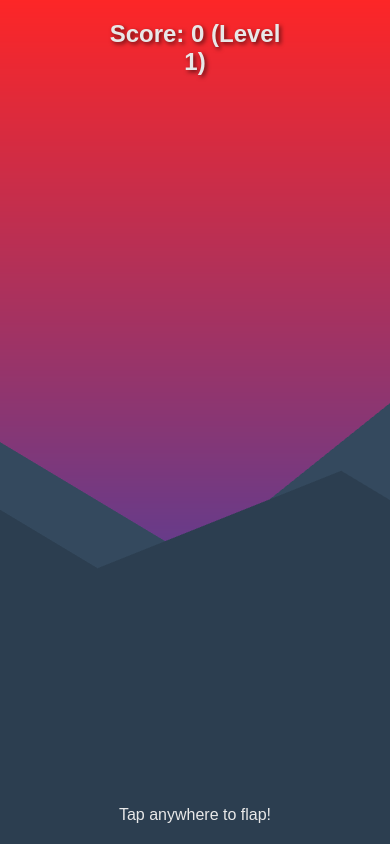
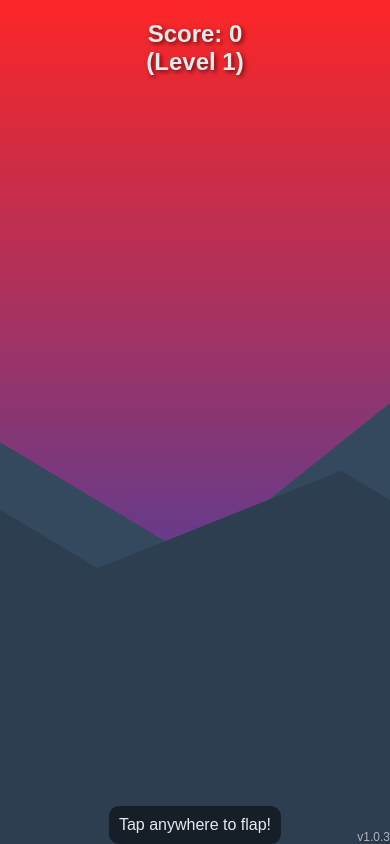
Before and after one commit to mptrista/flappy_bird_sunset, a website built with Vite: page index.html in a window 390 px wide. Built offline with nearby package versions, Linux system fonts and the light colour scheme; animation ran at ten frames a second.

Commit message:
Add version display (v1.0.3) to game UI

```diff
--- a/index.html
+++ b/index.html
@@ -2,29 +2,44 @@
 <html lang="en">
 <head>
     <meta charset="UTF-8">
-    <meta name="viewport" content="width=device-width, initial-scale=1.0, maximum-scale=1.0, user-scalable=no">
+    <meta name="viewport"
+        content="width=device-width, initial-scale=1.0, maximum-scale=1.0, user-scalable=no, viewport-fit=cover">
     <meta name="mobile-web-app-capable" content="yes">
     <meta name="apple-mobile-web-app-capable" content="yes">
     <title>Flappy Bird - Sunset Edition</title>
     <style>
+        * {
+            -webkit-touch-callout: none;
+            -webkit-user-select: none;
+            -khtml-user-select: none;
+            -moz-user-select: none;
+            -ms-user-select: none;
+            user-select: none;
+            touch-action: none;
+        }
+
         body {
             margin: 0;
+            padding: 0;
             overflow: hidden;
-            display: flex;
-            justify-content: center;
-            align-items: center;
-            width: 100vw;
-            height: 100vh;
+            position: fixed;
+            width: 100%;
+            height: 100%;
             background-color: #2c3e50;
-            touch-action: none; /* Prevents default touch behaviors */
+            touch-action: none;
         }
+
         canvas {
             display: block;
             touch-action: none;
+            position: absolute;
+            width: 100%;
+            height: 100%;
         }
+
         #mobileControls {
             position: fixed;
-            bottom: 20px;
+            bottom: env(safe-area-inset-bottom, 20px);
             left: 50%;
             transform: translateX(-50%);
             color: #E8E8E8;
@@ -32,11 +47,21 @@
             text-align: center;
             opacity: 0;
             transition: opacity 0.3s;
+            padding: 10px;
+            background-color: rgba(0, 0, 0, 0.5);
+            border-radius: 10px;
+            pointer-events: none;
+            z-index: 1000;
         }
+
         @media (max-width: 768px) {
             #mobileControls {
                 opacity: 1;
             }
+        }
+
+        #score {
+            padding: env(safe-area-inset-top, 20px) 20px !important;
         }
     </style>
 </head>
--- a/main.js
+++ b/main.js
@@ -1,12 +1,14 @@
 import * as THREE from 'three';
+
+// Game version
+const GAME_VERSION = '1.0.3'; // Incremented with each significant update
+console.log(`Flappy Bird - Sunset Edition v${GAME_VERSION}`);
 
 // Add CSS styles for game text
 const style = document.createElement('style');
 style.textContent = `
-    #score, #gameOver {
+    #score, #gameOver, #version {
         position: fixed;
-        left: 50%;
-        transform: translateX(-50%);
         color: #E8E8E8;
         font-family: Arial, sans-serif;
         text-shadow: 2px 2px 4px rgba(0, 0, 0, 0.6);
@@ -15,11 +17,14 @@ style.textContent = `
     }
     #score {
         top: 20px;
+        left: 50%;
+        transform: translateX(-50%);
         font-size: 24px;
         font-weight: bold;
     }
     #gameOver {
         top: 50%;
+        left: 50%;
         transform: translate(-50%, -50%);
         font-size: 32px;
         font-weight: bold;
@@ -29,10 +34,16 @@ style.textContent = `
         padding: 20px;
         border-radius: 10px;
     }
+    #version {
+        bottom: env(safe-area-inset-bottom, 10px);
+        right: env(safe-area-inset-right, 10px);
+        font-size: 12px;
+        opacity: 0.7;
+    }
 `;
 document.head.appendChild(style);
 
-// Create score and game over elements
+// Create UI elements
 const scoreElement = document.createElement('div');
 scoreElement.id = 'score';
 document.body.appendChild(scoreElement);
@@ -40,6 +51,11 @@ document.body.appendChild(scoreElement);
 const gameOverElement = document.createElement('div');
 gameOverElement.id = 'gameOver';
 document.body.appendChild(gameOverElement);
+
+const versionElement = document.createElement('div');
+versionElement.id = 'version';
+versionElement.textContent = `v${GAME_VERSION}`;
+document.body.appendChild(versionElement);
 
 console.log('Script started');
 
@@ -62,7 +78,7 @@ const BIRD_CONSTANTS = {
         y: GAME_APPEARANCE.BIRD_SIZE
     },
     SPRITE_POSITION: {
-        x: -4,
+        x: isMobile ? -2 : -4, // Move bird more to center on mobile
         y: 0,
         z: 0
     },
@@ -228,9 +244,9 @@ function init() {
 
     // Create camera with responsive FOV
     const aspectRatio = window.innerWidth / window.innerHeight;
-    const fov = isMobile ? 75 : 60; // Wider FOV for mobile
+    const fov = isMobile ? 85 : 60; // Even wider FOV for mobile
     camera = new THREE.PerspectiveCamera(fov, aspectRatio, 0.1, 1000);
-    camera.position.set(0, 0, isMobile ? 14 : 12); // Move camera back on mobile
+    camera.position.set(0, 0, isMobile ? 10 : 12); // Adjust mobile camera distance
     camera.lookAt(0, 0, 0);
 
     // Create renderer
@@ -259,9 +275,9 @@ function init() {
 
     // Add touch events for mobile
     if (isMobile) {
-        window.addEventListener('touchstart', onTouch);
-        // Prevent default touch behaviors
+        document.addEventListener('touchstart', onTouch, { passive: false });
         document.addEventListener('touchmove', (e) => e.preventDefault(), { passive: false });
+        document.addEventListener('touchend', (e) => e.preventDefault(), { passive: false });
     }
 
     // Update score display
@@ -344,22 +360,22 @@ function onWindowResize() {
 // Handle touch events
 function onTouch(event) {
     event.preventDefault();
-    if (!isGameOver) {
-        velocity = 0.15;
-        bird.rotation.z = Math.PI / 2;
+    if (isGameOver) {
+        resetGame();
+    } else {
+        velocity = 0.12; // Slightly reduced jump height for better mobile control
+        bird.rotation.z = Math.PI / 4; // Reduced rotation angle
         if (!isFlapping) {
             flapWings();
         }
-    } else {
-        resetGame();
     }
 }
 
 // Create a pair of pipes with adjusted gap for mobile
 function createPipes() {
     const baseGap = 5;
-    const gap = isMobile ? baseGap * 1.2 : baseGap; // 20% larger gap on mobile
-    const gapPosition = Math.random() * 6 - 3;
+    const gap = isMobile ? baseGap * 1.4 : baseGap; // 40% larger gap on mobile
+    const gapPosition = Math.random() * 4 - 2; // Reduced range for more centered pipes
 
     // Create top pipe
     const topPipeGeometry = new THREE.BoxGeometry(1, 10, 1);
```
